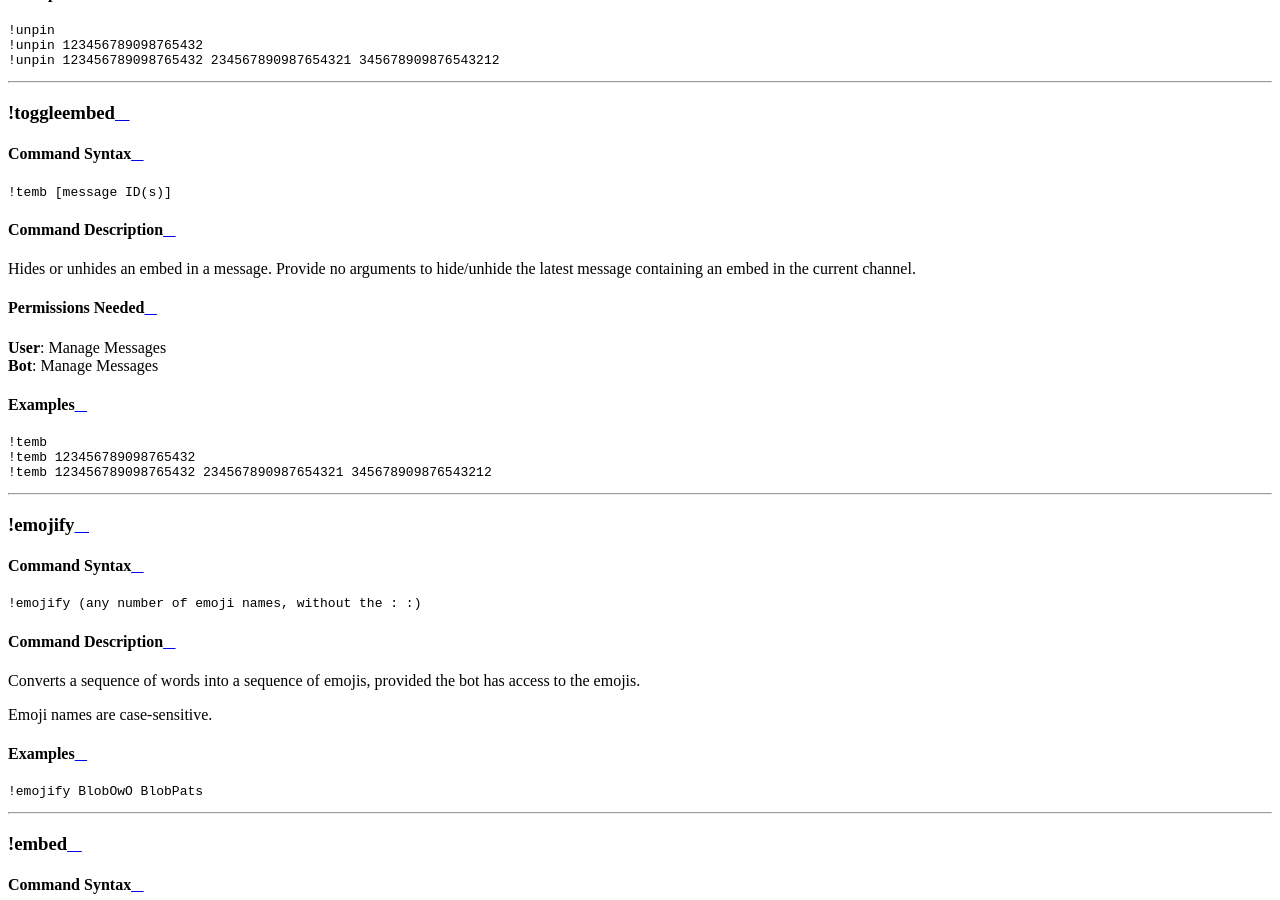
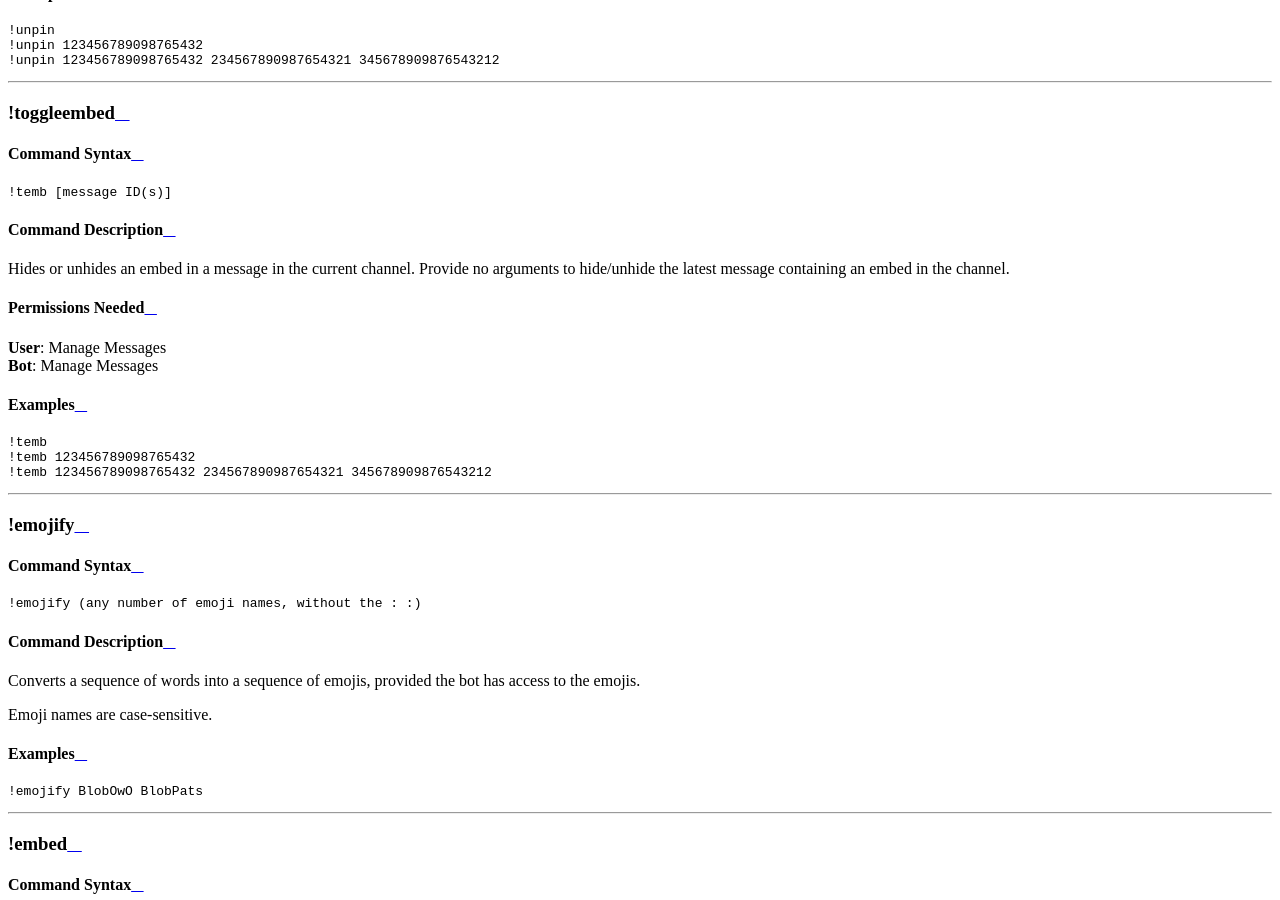
Before and after one commit to cycloptux/GiselleBot-Documentation, a Sphinx documentation site: the page built from docs/source/utility/util.rst, in a window 1280 px wide and 900 px high, scrolled down 7211 px. Built offline with Sphinx 7.4.7 and the Read the Docs theme 2.0.0, drawn with Linux system fonts in a browser that asks for light colours.

Commit message:
Rephrased toggleembed documentation.

```diff
--- a/docs/source/utility/util.rst
+++ b/docs/source/utility/util.rst
@@ -299,7 +299,7 @@ Command Syntax
 
 Command Description
 ^^^^^^^^^^^^^^^^^^^
-Hides or unhides an embed in a message. Provide no arguments to hide/unhide the latest message containing an embed in the current channel.
+Hides or unhides an embed in a message in the current channel. Provide no arguments to hide/unhide the latest message containing an embed in the channel.
 
 Permissions Needed
 ^^^^^^^^^^^^^^^^^^
```
